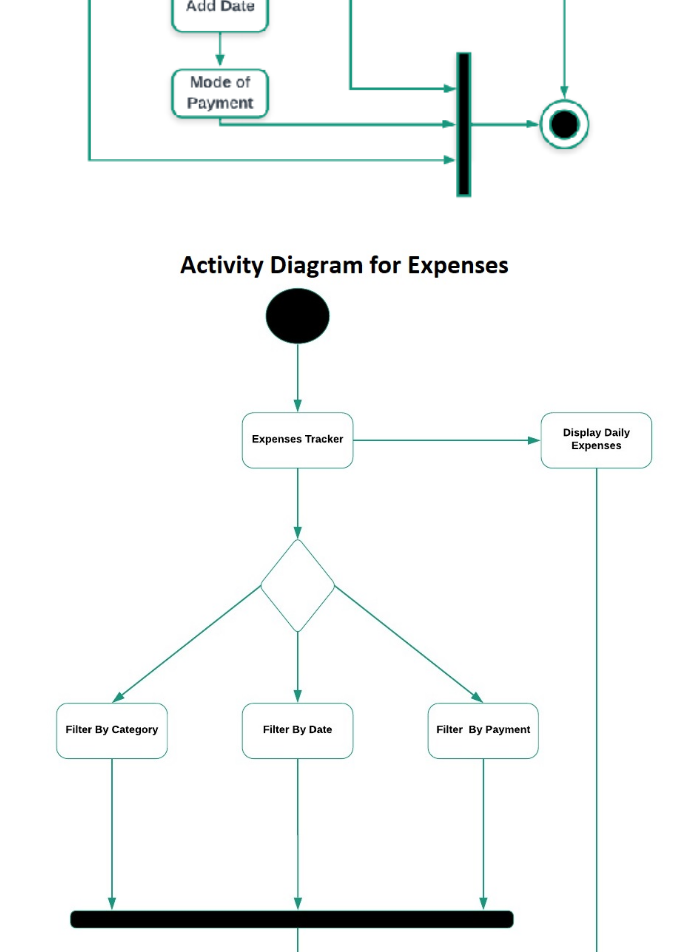
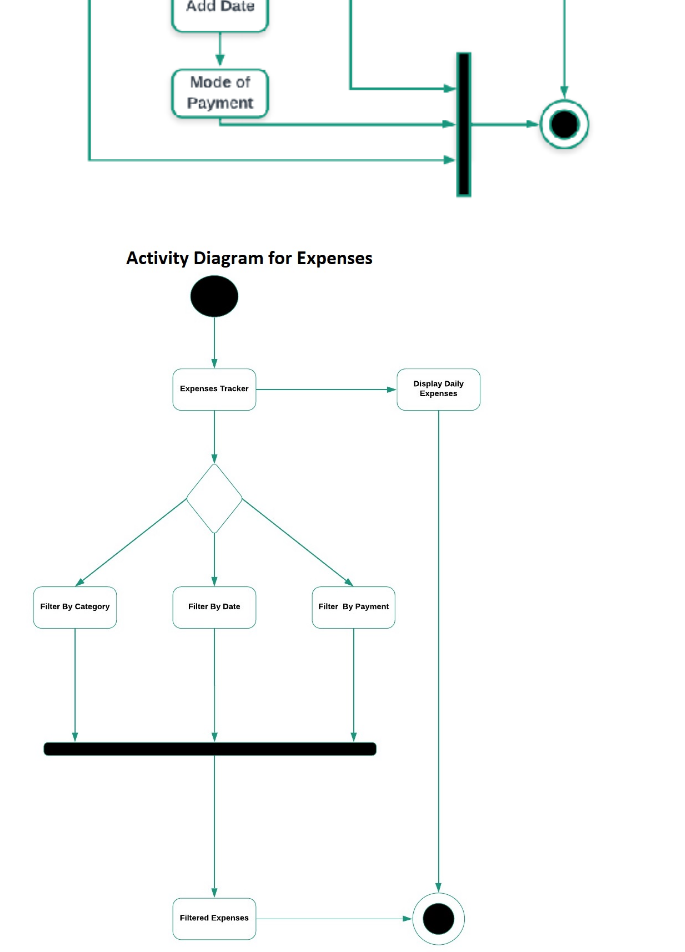
Before and after one commit to DBSE-teaching/isee2019-TeamMachine, a Jekyll site: the page built from docs/_posts/2019-05-13-System-Design.md, in a window 1280 px wide. Shown: the part 1660-2612 px from the top of the page, without its empty margins (228-913 px from the left). Built offline with Jekyll 4.4.1, drawn with Linux system fonts in a browser that asks for light colours; a file with an impossible date is left out.

Commit message:
Update 2019-05-13-System-Design.md

```diff
--- a/docs/_posts/2019-05-13-System-Design.md
+++ b/docs/_posts/2019-05-13-System-Design.md
@@ -16,9 +16,9 @@ These diagrams gives a pictorial representation of work flows from one activity
 
 Activity Diagram
 
-![Activity1]({{site.baseurl}}/images/Activity1.png "Activity1"){:height="70%" width="80%"}
+![Activity1]({{site.baseurl}}/images/Activity1.png "Activity1"){:height="60%" width="80%"}
 
-![Activity2]({{site.baseurl}}/images/Activity2.jpeg "Activity2"){:height="40%" width="80%"}
+![Activity2]({{site.baseurl}}/images/Activity2.jpeg "Activity2"){:height="40%" width="60%"}
 
 ## Class Diagram
 
```
